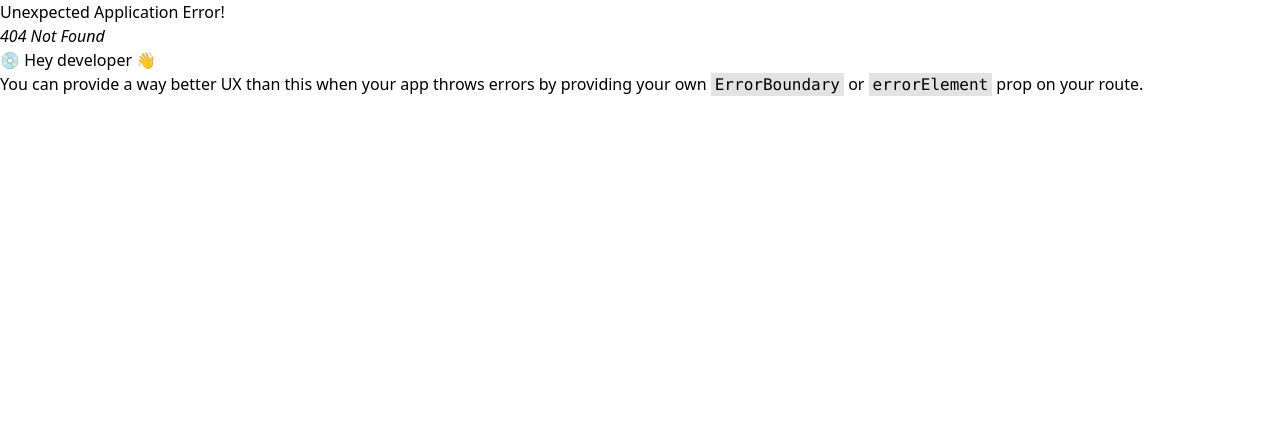
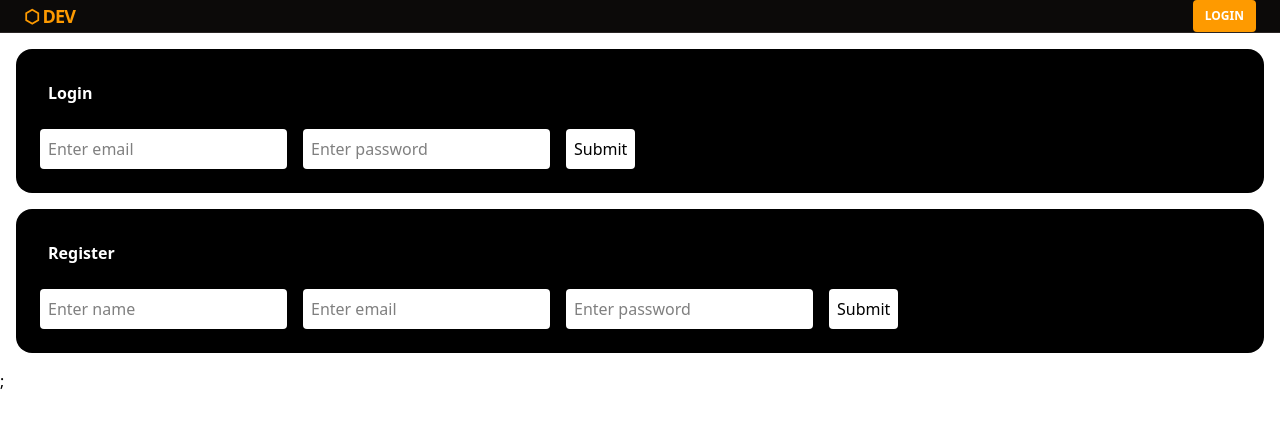
Before and after one commit to dastan132/Notes_react, a React (Vite) app: page /login in a window 1280 px wide. Before the commit this address had no page. Shown: the top 428 px of the page. Built offline with nearby package versions, Linux system fonts and the light colour scheme.

Commit message:
Login auth

```diff
--- a/src/App.jsx
+++ b/src/App.jsx
@@ -11,6 +11,10 @@ import UseRef from "./components/useRef/UseRef";
 import CallBackFn from "./components/useCallBack/CallBackFn";
 import JsonUser from "./components/useEffect/JsonUser";
 import MouseFollows from "./components/MouseTrackCircle/MouseFollows";
+import Login from "./components/Authentication/Login";
+import AuthProvider from "./components/Authentication/AuthProvider";
+import ProtectedRoute from "./components/Authentication/ProtectedRoute";
+
 const JsonDummy = lazy(() => import("./components/useEffect/JsonDummy"));
 
 const appRouter = createBrowserRouter([
@@ -19,17 +23,22 @@ const appRouter = createBrowserRouter([
     element: <Layout />,
     children: [
       {
-        path: "/mouse",
-        element: <MouseFollows />,
+        path: "/",
+        element: <Body />,
       },
+      {
+        path: "/login",
+        element: <Login />,
+      },
+      {
+        element: <ProtectedRoute />,
+        children: [
+          { path: "/mouse", element: <MouseFollows /> },
           {
             path: "/props",
             element: <Props />,
           },
-      {
-        path: "/",
-        element: <Body />,
-      },
+
           {
             path: "/user",
             element: <User />,
@@ -47,7 +56,6 @@ const appRouter = createBrowserRouter([
               </>
             ),
           },
-
           {
             path: "/memo",
             element: <Memo />,
@@ -65,13 +73,22 @@ const appRouter = createBrowserRouter([
               </Suspense>
             ),
           },
-      { path: "/jsonuser/:id", element: <JsonUser /> },
+          {
+            path: "/jsonuser/:id",
+            element: <JsonUser />,
+          },
+        ],
+      },
     ],
   },
 ]);
 
 function App() {
-  return <RouterProvider router={appRouter} />;
+  return (
+    <AuthProvider>
+      <RouterProvider router={appRouter} />;
+    </AuthProvider>
+  );
 }
 
 export default App;
--- /dev/null
+++ b/src/components/Authentication/AuthContext.js
@@ -0,0 +1,3 @@
+import React, { createContext } from "react";
+
+export const AuthContext = createContext();
--- /dev/null
+++ b/src/components/Authentication/AuthProvider.jsx
@@ -0,0 +1,17 @@
+import React,{ useState } from "react";
+import { AuthContext } from "./AuthContext";
+
+const AuthProvider = ({ children }) => {
+  const [isLoggedIn, setIsLoggedIn] = useState(false);
+
+  const login = () => setIsLoggedIn(true);
+  const logout = () => setIsLoggedIn(false);
+
+  return (
+    <AuthContext.Provider value={{ isLoggedIn, login, logout }}>
+      {children}
+    </AuthContext.Provider>
+  );
+};
+
+export default AuthProvider;
--- /dev/null
+++ b/src/components/Authentication/Login.jsx
@@ -0,0 +1,48 @@
+import React from "react";
+import Register from "./Register";
+import useAuth from "./useAuth";
+
+const Login = () => {
+  const { login } = useAuth();
+  const handleSubbmit = (e) => {
+    e.preventDefault();
+    login();
+  };
+  return (
+    <>
+      <form
+        onSubmit={handleSubbmit}
+        className=" m-4 p-4 bg-black rounded-2xl text-white "
+      >
+        <div className=" m-2 p-2 flex justify-items-center font-bold ">
+          Login{" "}
+        </div>
+        <div className="flex justify-items-center">
+          <input
+            className="m-2 p-2 bg-white rounded-sm text-black"
+            name="email"
+            type="email"
+            placeholder="Enter email"
+          />
+          <input
+            className="m-2 p-2 bg-white rounded-sm text-black"
+            name="password"
+            type="passward"
+            placeholder="Enter password"
+          />
+          <button
+            className="m-2 p-2 bg-white text-black rounded-sm cursor-pointer"
+            type="submit"
+          >
+            Submit
+          </button>
+        </div>
+      </form>
+      <div>
+        <Register />
+      </div>
+    </>
+  );
+};
+
+export default Login;
--- /dev/null
+++ b/src/components/Authentication/ProtectedRoute.jsx
@@ -0,0 +1,14 @@
+import React from "react";
+import  useAuth  from "./useAuth";
+import { Navigate, Outlet } from "react-router-dom";
+
+const ProtectedRoute = () => {
+  const { isLoggedIn } = useAuth();
+
+  if (!isLoggedIn) {
+    return <Navigate to="/" />;
+  }
+  return <Outlet />;
+};
+
+export default ProtectedRoute;
--- /dev/null
+++ b/src/components/Authentication/Register.jsx
@@ -0,0 +1,37 @@
+import React from "react";
+
+const Register = () => {
+  const handleSubbmit = () => {};
+  return (
+    <form onSubmit={(e) => e.preventDefault()} className="m-4 p-4 bg-black rounded-2xl text-white">
+      <div className="m-2 p-2 flex justify-items-center font-bold">Register</div>
+      <input
+        className="m-2 p-2 bg-white rounded-sm text-black"
+        name="username"
+        type="name"
+        placeholder="Enter name"
+      />
+      <input
+        className="m-2 p-2 bg-white rounded-sm text-black"
+        name="email"
+        type="email"
+        placeholder="Enter email"
+      />
+      <input
+        className="m-2 p-2 bg-white rounded-sm text-black"
+        name="password"
+        type="password"
+        placeholder="Enter password"
+      />
+      <button
+        onClick={handleSubbmit}
+        className="m-2 p-2 bg-white text-black rounded-sm cursor-pointer"
+        type="submit"
+      >
+        Submit
+      </button>
+    </form>
+  );
+};
+
+export default Register;
--- /dev/null
+++ b/src/components/Authentication/context.js
@@ -0,0 +1,3 @@
+
+export const REFRESH_TOKEN ="eyJhbGciOiJIUzI1NiIsInR5cCI6IkpXVCJ9.eyJ0b2tlbl90eXBlIjoicmVmcmVzaCIsImV4cCI6MTc3Mzg5NDY1MCwiaWF0IjoxNzczODA4MjUwLCJqdGkiOiJkOTc0MDM4ZWYwZmM0MTVlOWFjODhjNWM1MWNlODBlZSIsInVzZXJfaWQiOiIyIn0.rKX9GxcpjstFT-kqE1-YOzAaVW8wx3BtKL6gv1Qs6yA";
+export const TOKEN = "eyJhbGciOiJIUzI1NiIsInR5cCI6IkpXVCJ9.eyJ0b2tlbl90eXBlIjoiYWNjZXNzIiwiZXhwIjoxNzczODA4NTUwLCJpYXQiOjE3NzM4MDgyNTAsImp0aSI6ImM2NDI1ZTYwZmJiMTQ0YTc5NGJiZTk5OGI4N2Y2ZTcyIiwidXNlcl9pZCI6IjIifQ.e5RKuXuQcXz2crXqUN9mJHDH7Alq0CVQUbizXjdrCX4";
--- /dev/null
+++ b/src/components/Authentication/useAuth.js
@@ -0,0 +1,14 @@
+import { useContext } from "react";
+import { AuthContext } from "./AuthContext";
+
+const useAuth = () => {
+  const context = useContext(AuthContext);
+
+  if (!context) {
+    throw new Error("useAuth must be used inside AuthProvider");
+  }
+
+  return context;
+};
+
+export default useAuth;
--- a/src/components/NavBar.jsx
+++ b/src/components/NavBar.jsx
@@ -1,5 +1,6 @@
 import React from "react";
 import { Link, useLocation } from "react-router-dom";
+import  useAuth  from "./Authentication/useAuth";
 
 const links = [
   { to: "/", label: "Body" },
@@ -11,19 +12,20 @@ const links = [
   { to: "/callback", label: "UseCallback" },
   { to: "/jsondummy", label: "DummyApi" },
   { to: "/jsonuser/1", label: "UseParams" },
-  { to: "/mouse", label: "Mouse Follower"}
+  { to: "/mouse", label: "Mouse Follower" },
 ];
 
 const NavBar = () => {
   const { pathname } = useLocation();
+  const { isLoggedIn, logout } = useAuth();
 
   return (
     <nav className="bg-stone-950 border-b border-stone-800 px-6 py-0 flex items-center gap-1 overflow-x-auto">
-      {/* Logo mark */}
       <span className="text-amber-500 font-black text-lg tracking-tighter mr-4 shrink-0">
         ⬡ DEV
       </span>
-
+      {isLoggedIn && (
+        <div className="flex gap-1">
           {links.map(({ to, label }) => {
             const isActive =
               pathname === to || (to !== "/" && pathname.startsWith(to));
@@ -38,7 +40,7 @@ const NavBar = () => {
                 }`}
                 >
                   {label}
-              {/* Active underline */}
+
                   {isActive && (
                     <span className="absolute bottom-0 left-0 w-full h-0.5 bg-amber-500" />
                   )}
@@ -46,6 +48,20 @@ const NavBar = () => {
               </Link>
             );
           })}
+        </div>
+      )}
+
+      <div className="ml-auto">
+        {!isLoggedIn ? (
+          <Link to="/login">
+            <button className="px-3 py-2 text-xs font-semibold uppercase text-white bg-amber-500 rounded hover:bg-amber-400 cursor-pointer">
+              Login
+            </button>
+          </Link>
+        ) : (
+          <button onClick={logout}>Logout</button>
+        )}
+      </div>
     </nav>
   );
 };
```
Also changed, not shown: src/components/Authentication/Logout.jsx (added). Lines whose indentation alone changed are shown as unchanged.
